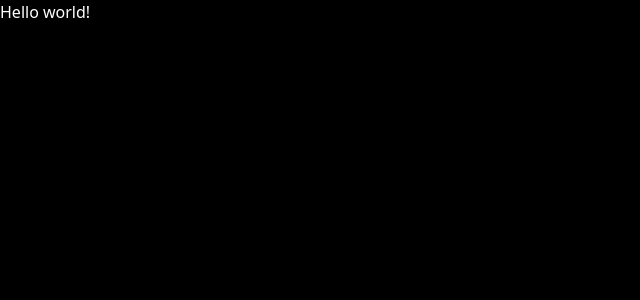
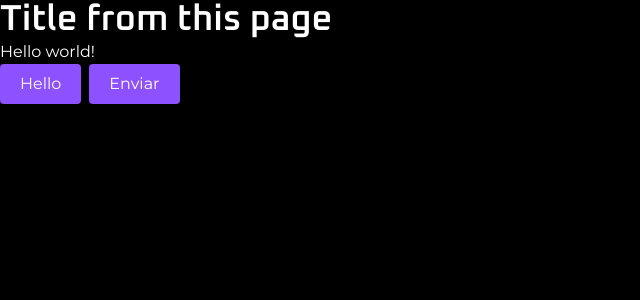
Before and after one commit to oalvesxp/nlw_connect_react, a Next.js app in the folder web/: page / in a window 1280 px wide. Shown: the top 300 px of the page, without its empty margins (0-640 px from the left). Built offline with nearby package versions, Linux system fonts and the light colour scheme.

Commit message:
feat: setup font family

```diff
--- /dev/null
+++ b/web/src/app/components/button.tsx
@@ -0,0 +1,11 @@
+interface ButtonProps {
+  text?: string
+}
+
+export function Button(props: ButtonProps){
+  return (
+    <button type='button' className="bg-violet-500 px-5 py-2 rounded-sm mr-2">
+      {props.text || 'Enviar'}
+    </button>
+  )
+}
--- a/web/src/app/globals.css
+++ b/web/src/app/globals.css
@@ -1 +1,20 @@
 @import "tailwindcss";
+
+@theme {
+  --color-blue: #6F9DE2;
+  --color-purple: #9871F3;
+  --color-danger: #F05D6C;
+
+  --color-gray-100: #DAE4F2;
+  --color-gray-200: #C8D0DA;
+  --color-gray-300: #95A1B1;
+  --color-gray-400: #6F7D90;
+  --color-gray-500: #2A313C;
+  --color-gray-600: #21252C;
+  --color-gray-700: #191D24;
+  --color-gray-800: #13161B;
+  --color-gray-900: #0F1216;
+
+  --font-heading: var(--font-oxanium);
+  --font-sans: var(--font-montserrat);
+}
--- a/web/src/app/layout.tsx
+++ b/web/src/app/layout.tsx
@@ -1,10 +1,29 @@
 import './globals.css'
 import type { Metadata } from "next";
+import { Montserrat, Oxanium } from 'next/font/google'
 
 export const metadata: Metadata = {
-  title: "Create Next App",
-  description: "Generated by create next app",
+  title: "Devstage",
+  description: "Evento de programação devstage",
 };
+
+const oxanium = Oxanium({
+  weight: [
+    '500',
+    '600'
+  ],
+  subsets: ['latin'],
+  variable: '--font-oxanium'
+})
+
+const montserrat = Montserrat({
+  weight: [
+    '400',
+    '600'
+  ],
+  subsets: ['latin'],
+  variable: '--font-montserrat'
+})
 
 export default function RootLayout({
   children,
@@ -12,7 +31,7 @@ export default function RootLayout({
   children: React.ReactNode;
 }>) {
   return (
-    <html lang="en">
+    <html lang="en" className={`${oxanium.variable} ${montserrat.variable}`}>
       <body className='bg-black text-white'>{children}</body>
     </html>
   );
--- a/web/src/app/page.tsx
+++ b/web/src/app/page.tsx
@@ -1,7 +1,12 @@
+import { Button } from "./components/button";
+
 export default function Home() {
   return (
     <main>
+      <h1 className="text-4xl font-semibold font-heading">Title from this page</h1>
       <div>Hello world!</div>
+      <Button text="Hello" />
+      <Button />
     </main>
   );
 }
```
